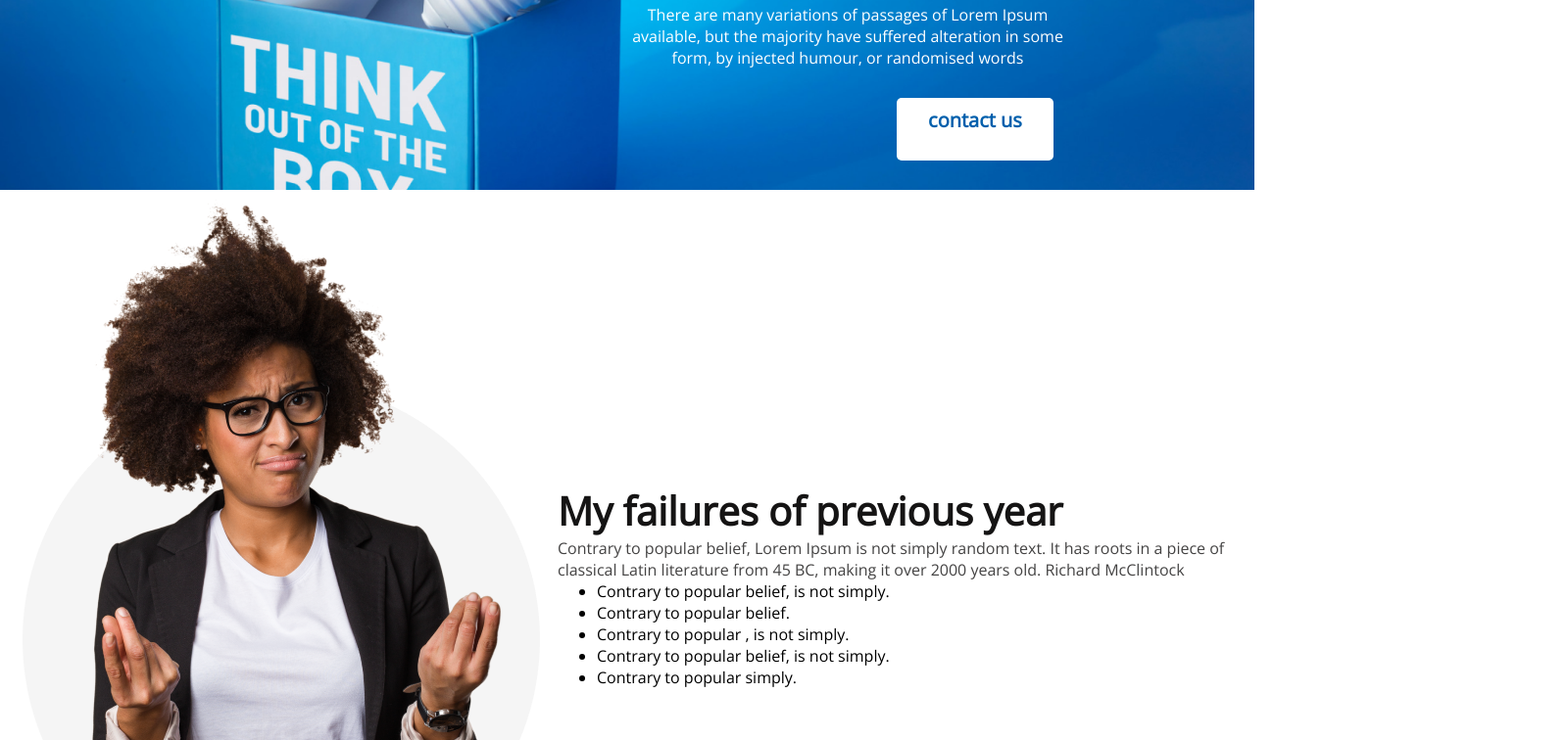
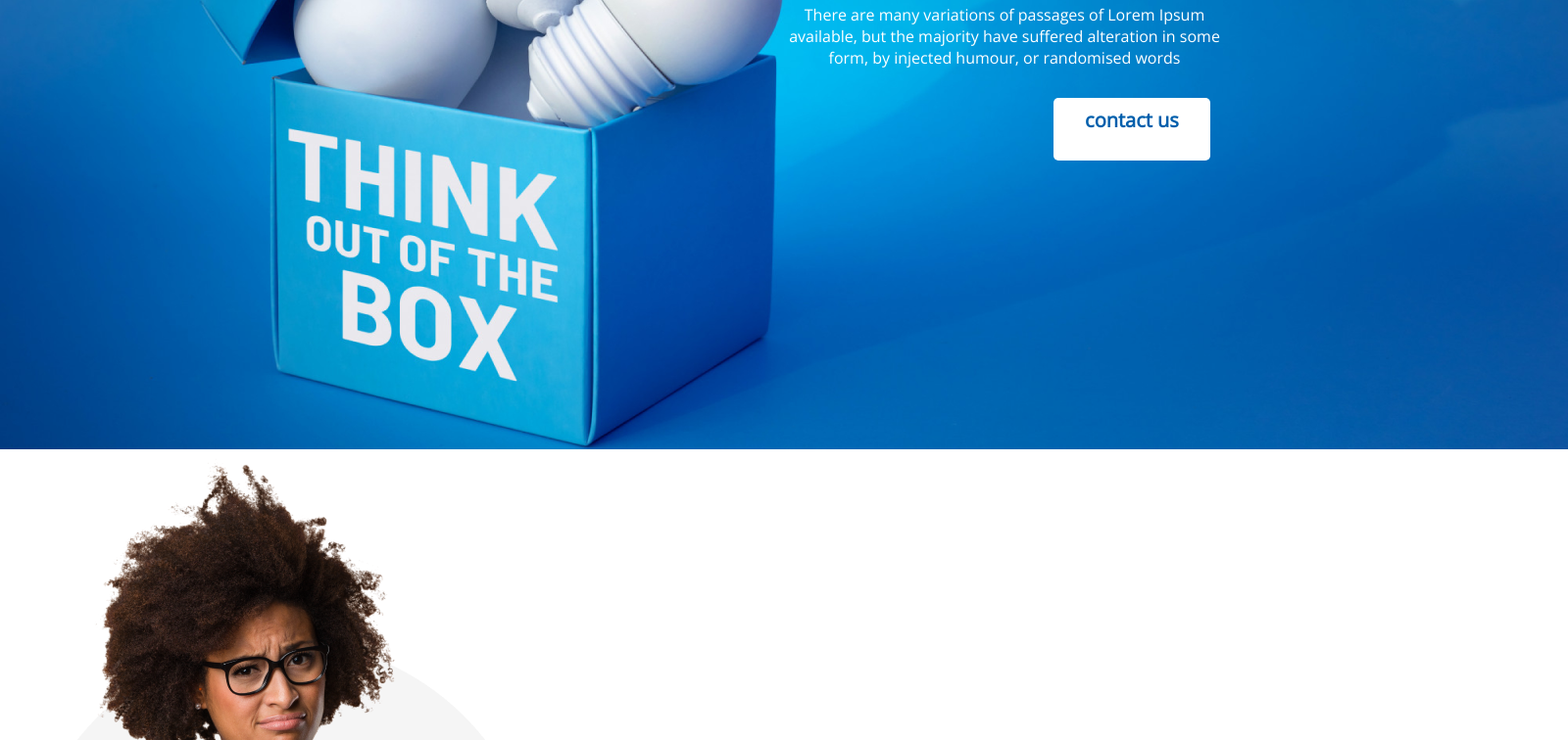
Before and after one commit to santawkhan/assignment1-2023-, a plain HTML site: page index.html in a window 1280 px wide. Shown: the part 349-1105 px from the top of the page at 98% size, 1600 px wide, since content can reach past the window. Drawn offline with nearby package versions, Linux system fonts and the light colour scheme.

Commit message:
aidai last

```diff
--- a/css/style.css
+++ b/css/style.css
@@ -4,9 +4,10 @@
 }
 
 header {
-    background-image: url(../images/banner3.png);
+    background-image: url(/images/banner3.png);
     background-repeat: no-repeat;
-
+    width: 1600px;
+    height: 808px;
     text-align: center;
     background-size: cover;
 
```
